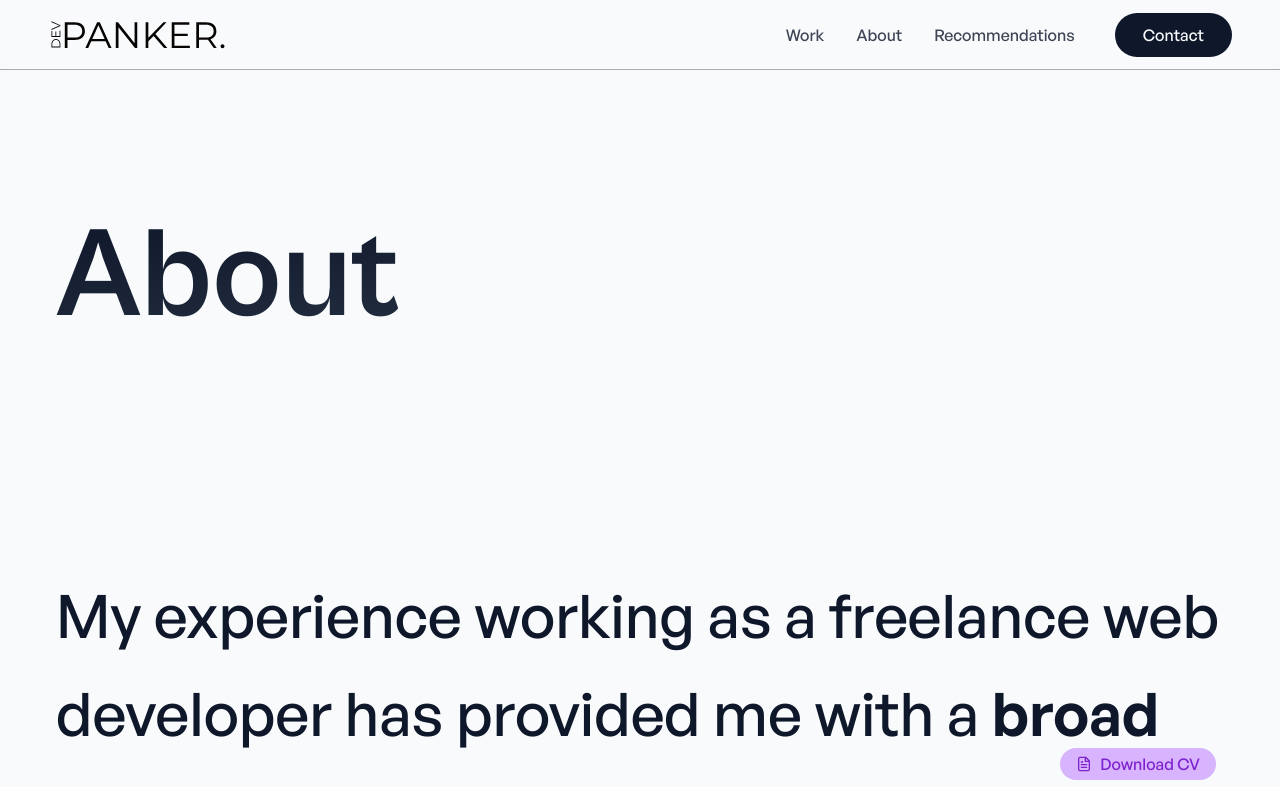
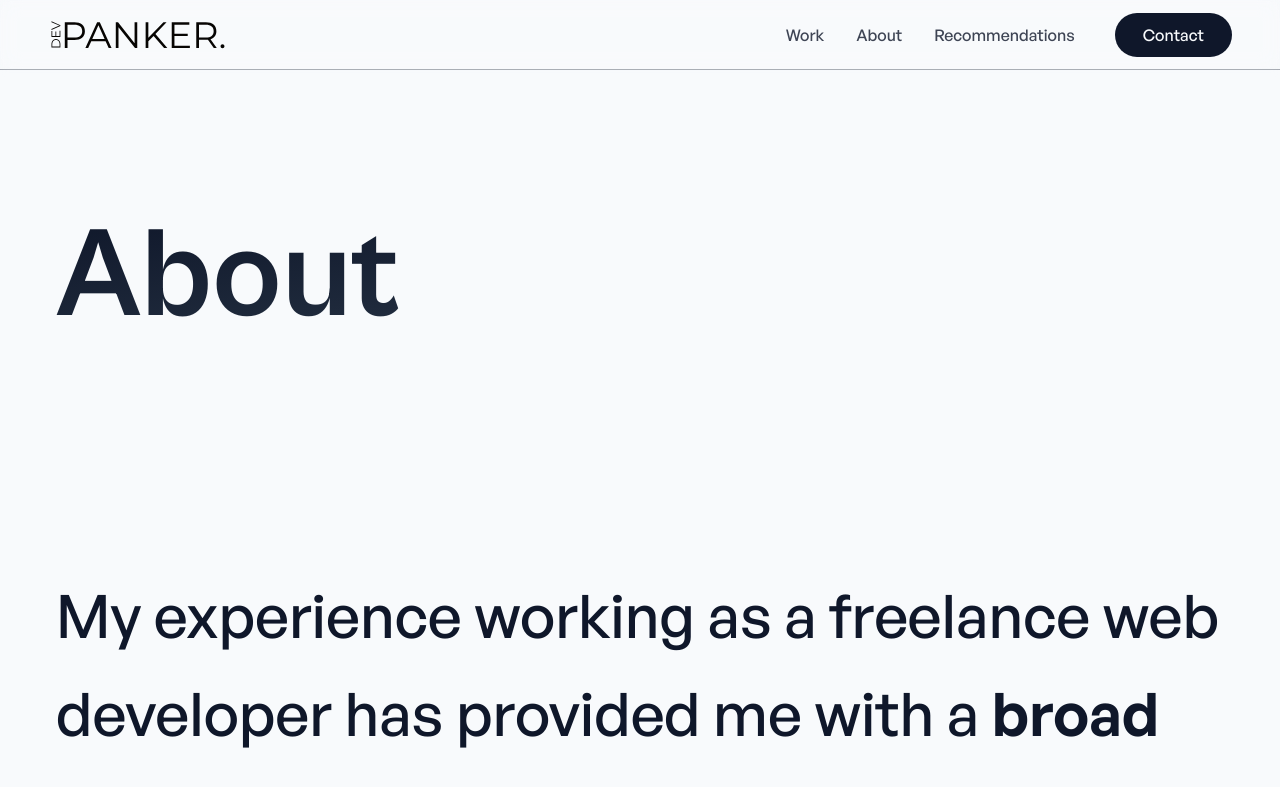
Before and after one commit to harelpanker/dev-next-13, a Next.js app: page /about in a window 1280 px wide. Shown: the top 787 px of the page. Built offline with nearby package versions, Linux system fonts and the light colour scheme.

Commit message:
cv button

```diff
--- a/components/layout/CvButton.tsx
+++ b/components/layout/CvButton.tsx
@@ -1,15 +1,23 @@
+'use client';
+import { FC } from 'react';
 import { FileText } from 'lucide-react';
-import { FC } from 'react';
+
+import { useWindowScroll } from '@mantine/hooks';
 
 type CvButtonProps = {};
 
 const CvButton: FC<CvButtonProps> = ({}) => {
+  const [scroll] = useWindowScroll();
   return (
     <a
-      className='fixed z-50 whitespace-pre top-auto left-auto bottom-5 right-5 xl:right-[5vw] font-medium flex gap-2 items-center rounded-full px-4 py-1 bg-purple-300 text-purple-700 transition hover:bg-purple-700 hover:text-slate-50'
-      href='https://drive.google.com/file/d/1DpwfkAxD1QdB239tj2nq_GFGR3kz5uwl/view?usp=share_link'
+      className={`${
+        scroll.y > 100
+          ? 'opacity-100 scale-100 -translate-y-6'
+          : 'opacity-0 scale-75 translate-y-0'
+      } transition duration-500 fixed z-50 whitespace-pre top-auto left-auto bottom-5 right-5 xl:right-[5vw] font-medium flex gap-2 items-center rounded-full px-4 py-1 bg-purple-300 text-purple-700 hover:bg-purple-700 hover:text-slate-50`}
+      href='https://drive.google.com/file/d/1p7XXNsJm22Cts7lMUIx7AvGNBP0nIM6Y/view?usp=sharing'
       target='_blank'
-      download='Harel Panker CV'
+      download='Harel Panker CV - 2021'
       rel='noopener noreferrer'>
       <FileText size={16} />
 
```
